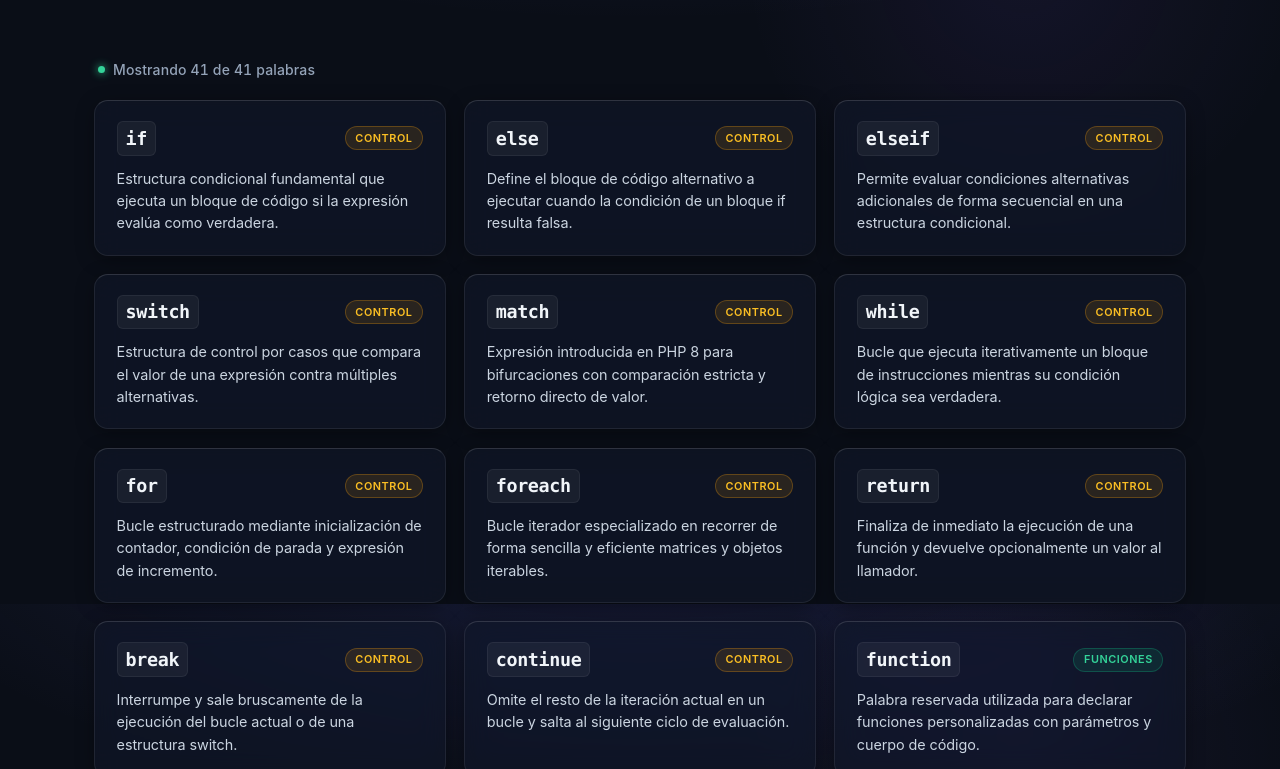
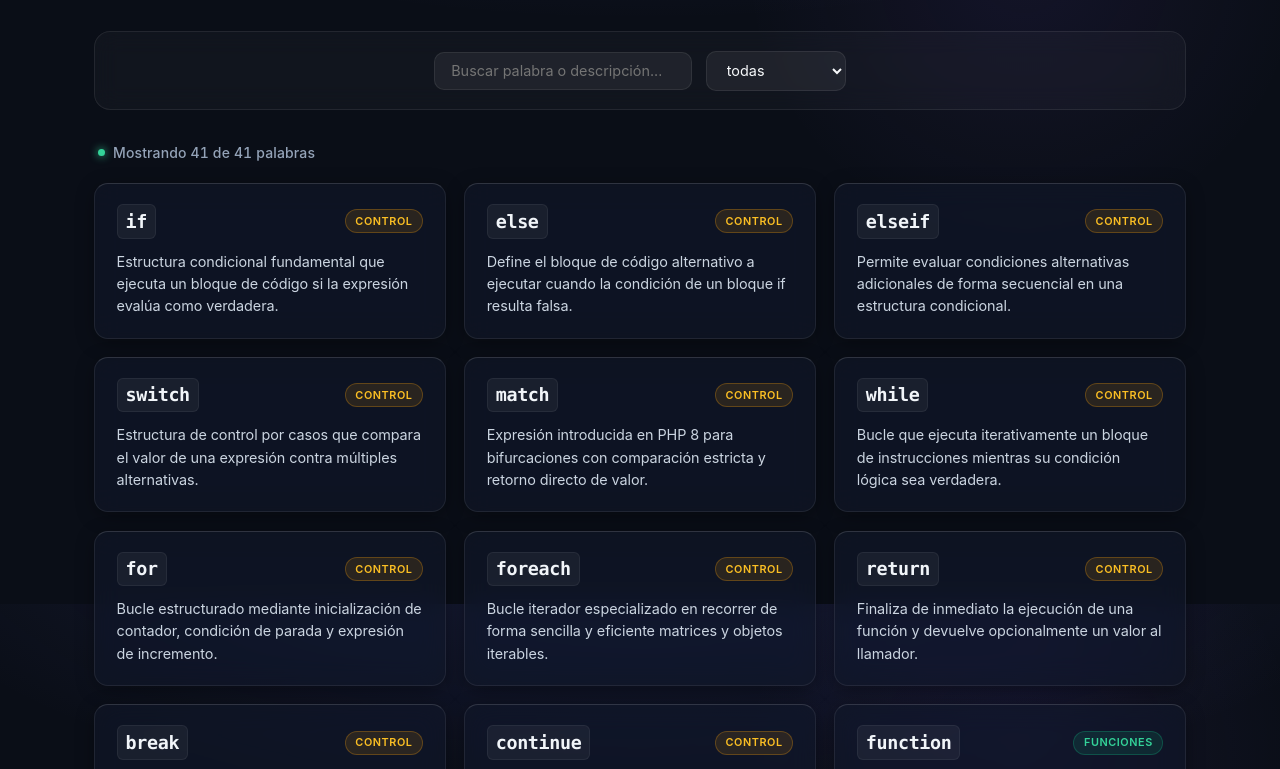
Before and after one commit to FranciscoMulero/php-words-forkeado, a plain HTML site: page php-words/index.html in a window 1280 px wide. Shown: the part 196-965 px from the top of the page. Drawn offline with Linux system fonts and the light colour scheme.

Commit message:
Añade selector de categorías

```diff
--- a/php-words/index.html
+++ b/php-words/index.html
@@ -1,11 +1,13 @@
 <!DOCTYPE html>
 <html lang="es">
+
 <head>
   <meta charset="UTF-8">
   <meta name="viewport" content="width=device-width, initial-scale=1.0">
   <title>PHP Words - Palabras reservadas de PHP</title>
   <link rel="stylesheet" href="css/estilos.css">
 </head>
+
 <body>
   <div class="app-layout">
     <header class="app-header">
@@ -34,5 +36,8 @@
   <script src="js/config.js"></script>
   <script src="js/palabras.js"></script>
   <script src="js/app.js"></script>
+  <script src="js/buscador.js"></script>
+  <script src="js/categorias.js"></script>
 </body>
+
 </html>
--- /dev/null
+++ b/php-words/js/categorias.js
@@ -0,0 +1,105 @@
+/**
+ * ============================================================================
+ * CONTRATO DE INTEGRACIÓN - CATEGORÍAS (js/categorias.js)
+ * ============================================================================
+ *
+ * 1. Elemento contenedor:
+ *    - Se integra dentro del contenedor con identificador `#controles`.
+ *
+ * 2. Estado global (Lectura y Escritura):
+ *    - Actualiza `filtros.categoria` con la opción seleccionada por el usuario.
+ *
+ * 3. Funciones globales requeridas:
+ *    - Invoca `aplicarFiltros()` ante cada evento 'change' para refrescar
+ *      el contador (#contador) y la lista (#lista).
+ *
+ * 4. Dependencias del ciclo de ejecución:
+ *    - Requiere la carga previa de `js/palabras.js` (proveedor de `PALABRAS`)
+ *      y `js/app.js` (proveedor de `filtros` y `aplicarFiltros`).
+ *
+ * 5. Opciones del desplegable:
+ *    - Opción "todas" (para mostrar palabras de cualquier categoría).
+ *    - Categorías únicas existentes en `PALABRAS`.
+ * ============================================================================
+ */
+
+/**
+ * Crea e inserta el desplegable de categorías en #controles conectándolo con el sistema de filtros.
+ *
+ * @param {Object} [opciones={}] Opciones de configuración.
+ * @param {string} [opciones.id] Identificador del elemento select.
+ * @param {string} [opciones.className] Clase CSS aplicada al select.
+ * @param {string} [opciones.ariaLabel] Etiqueta accesible para lectores de pantalla.
+ * @returns {HTMLSelectElement|null} El elemento select creado o null si no existe #controles.
+ */
+function crearSelectorCategorias(opciones = {}) {
+  const contenedor = document.getElementById("controles");
+  if (!contenedor) {
+    return null;
+  }
+
+  // Evita duplicación si se invoca más de una vez
+  const idSelector = opciones.id || "categorias";
+  let select = document.getElementById(idSelector);
+  if (select) {
+    return select;
+  }
+
+  select = document.createElement("select");
+  select.id = idSelector;
+  select.className = opciones.className !== undefined
+    ? opciones.className
+    : "categorias-select";
+
+  select.setAttribute("aria-label", opciones.ariaLabel || "Filtrar por categoría");
+
+  // Opción "todas"
+  const optTodas = document.createElement("option");
+  optTodas.value = "todas";
+  optTodas.textContent = "todas";
+  optTodas.style.backgroundColor = "#111827";
+  optTodas.style.color = "#f8fafc";
+  select.appendChild(optTodas);
+
+  // Categorías existentes dinámicas a partir de PALABRAS
+  if (typeof PALABRAS !== "undefined" && Array.isArray(PALABRAS)) {
+    const categorias = [...new Set(PALABRAS.map((item) => item && item.categoria).filter(Boolean))];
+    categorias.forEach((cat) => {
+      const opt = document.createElement("option");
+      opt.value = cat;
+      opt.textContent = cat;
+      opt.style.backgroundColor = "#111827";
+      opt.style.color = "#f8fafc";
+      select.appendChild(opt);
+    });
+  }
+
+  // Sincroniza con el estado actual de filtros si ya estuviera definido
+  if (typeof filtros !== "undefined" && filtros.categoria) {
+    select.value = filtros.categoria;
+  }
+
+  // Al cambiar, actualiza filtros.categoria y llama a aplicarFiltros()
+  select.addEventListener("change", (evento) => {
+    if (typeof filtros !== "undefined") {
+      filtros.categoria = evento.target.value;
+    }
+
+    if (typeof aplicarFiltros === "function") {
+      aplicarFiltros();
+    }
+  });
+
+  contenedor.appendChild(select);
+  return select;
+}
+
+// Alias para compatibilidad de nomenclatura
+const crearCategorias = crearSelectorCategorias;
+
+// Inicialización automática al cargar el DOM
+if (document.readyState === "loading") {
+  document.addEventListener("DOMContentLoaded", () => crearSelectorCategorias());
+} else {
+  crearSelectorCategorias();
+}
--- a/php-words/js/config.js
+++ b/php-words/js/config.js
@@ -1,3 +1,3 @@
 const APP_TITULO = "PHP Words";
 const APP_SUBTITULO = "Palabras reservadas de PHP";
-const APP_VERSION = "0.1.0";
+const APP_VERSION = "0.3.0";
```
Also changed, not shown: php-words/notas.txt (deleted).
